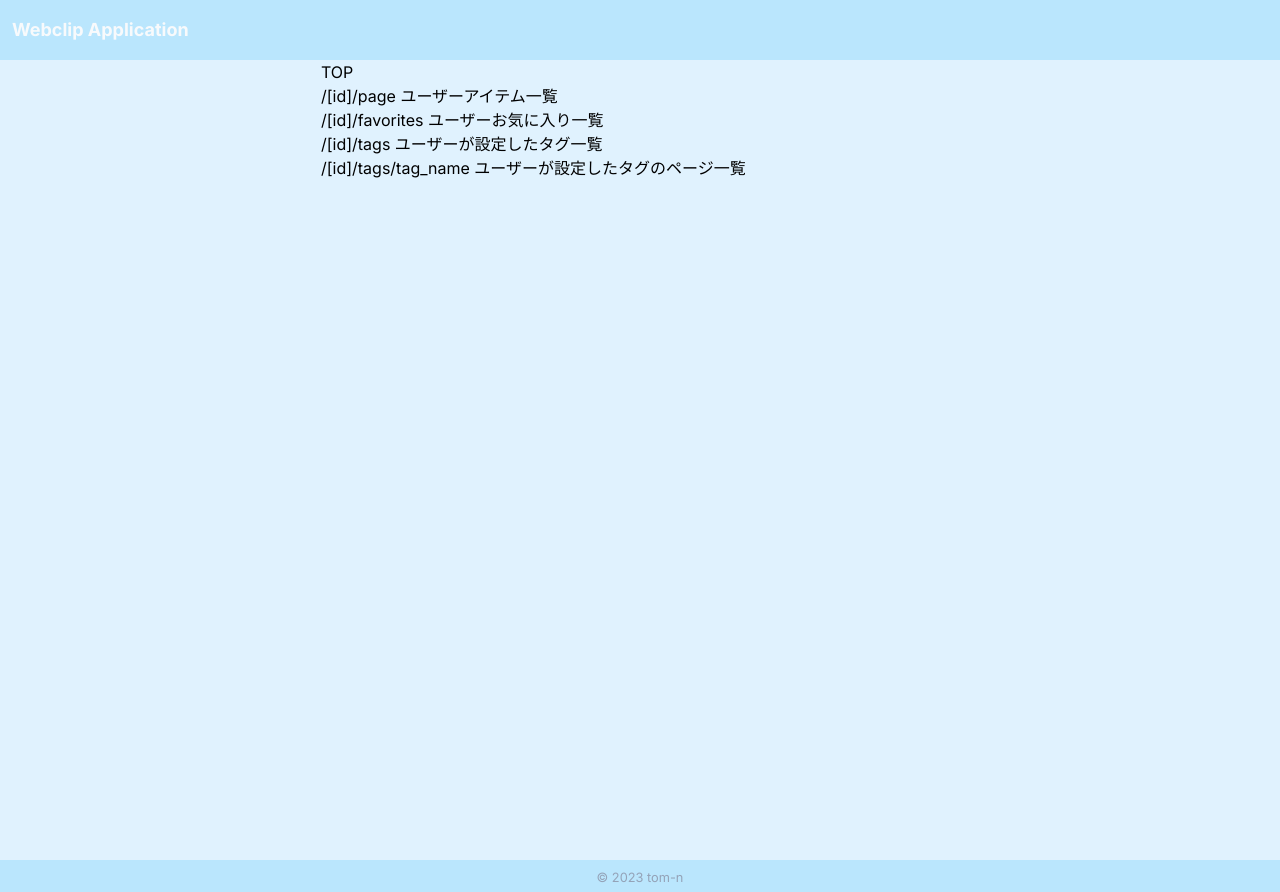
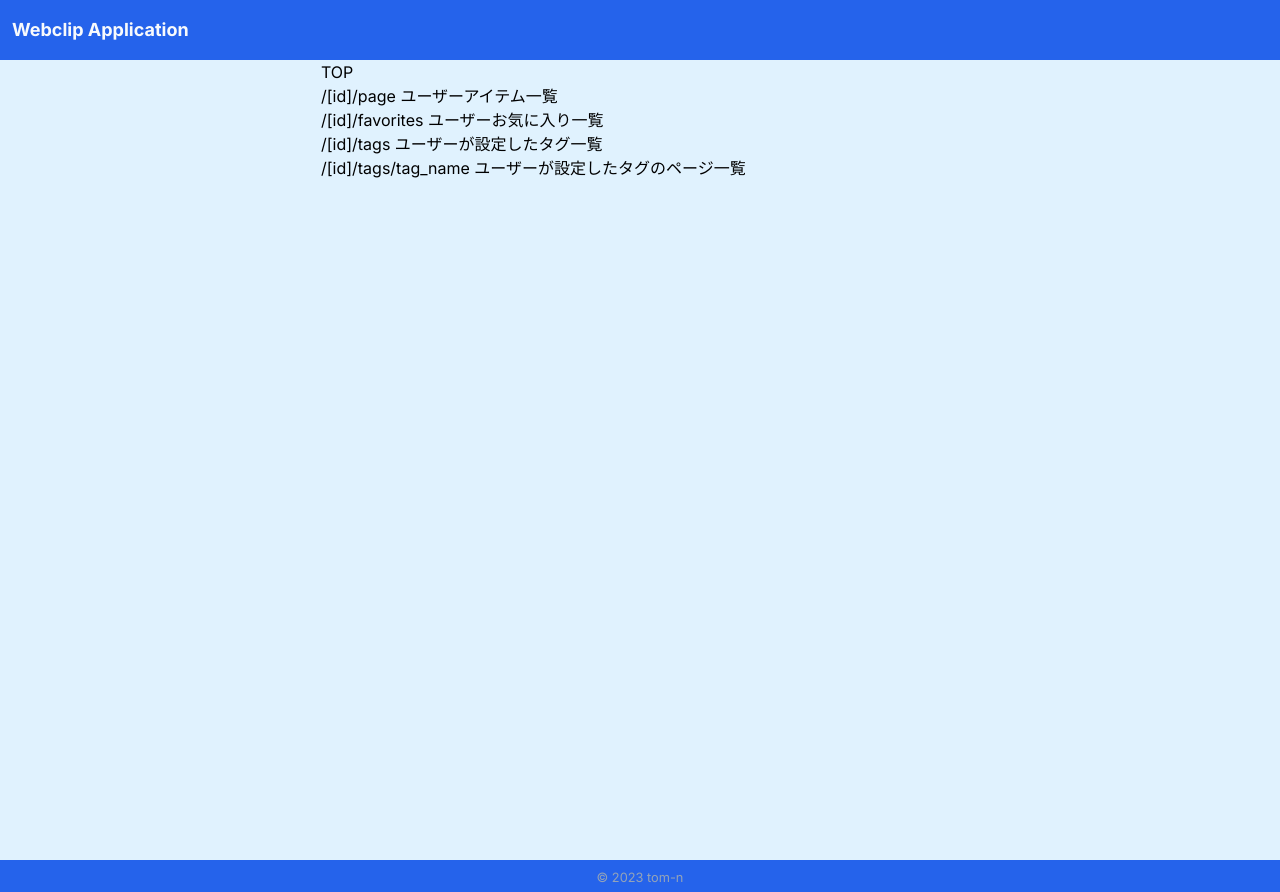
Before and after one commit to tomya-n/webclip-app, a Next.js app: page / in a window 1280 px wide. Built offline with nearby package versions, Linux system fonts and the light colour scheme.

Commit message:
change style変更

```diff
--- a/app/components/layouts/Footer.tsx
+++ b/app/components/layouts/Footer.tsx
@@ -1,7 +1,7 @@
 export const Footer = () => {
   return (
     <>
-      <footer className="bg-sky-200 text-center py-1">
+      <footer className="bg-blue-600 text-center py-1">
         <small className="text-slate-400">&copy; 2023 tom-n</small>
       </footer>
     </>
--- a/app/components/layouts/Header.tsx
+++ b/app/components/layouts/Header.tsx
@@ -1,7 +1,7 @@
 export const Header = () => {
   return (
     <>
-      <h1 className="bg-sky-200 text-slate-50 py-4 pl-3 text-lg font-bold">Webclip Application</h1>
+      <h1 className="bg-blue-600 text-slate-50 py-4 pl-3 text-lg font-bold">Webclip Application</h1>
     </>
   );
 };
```
